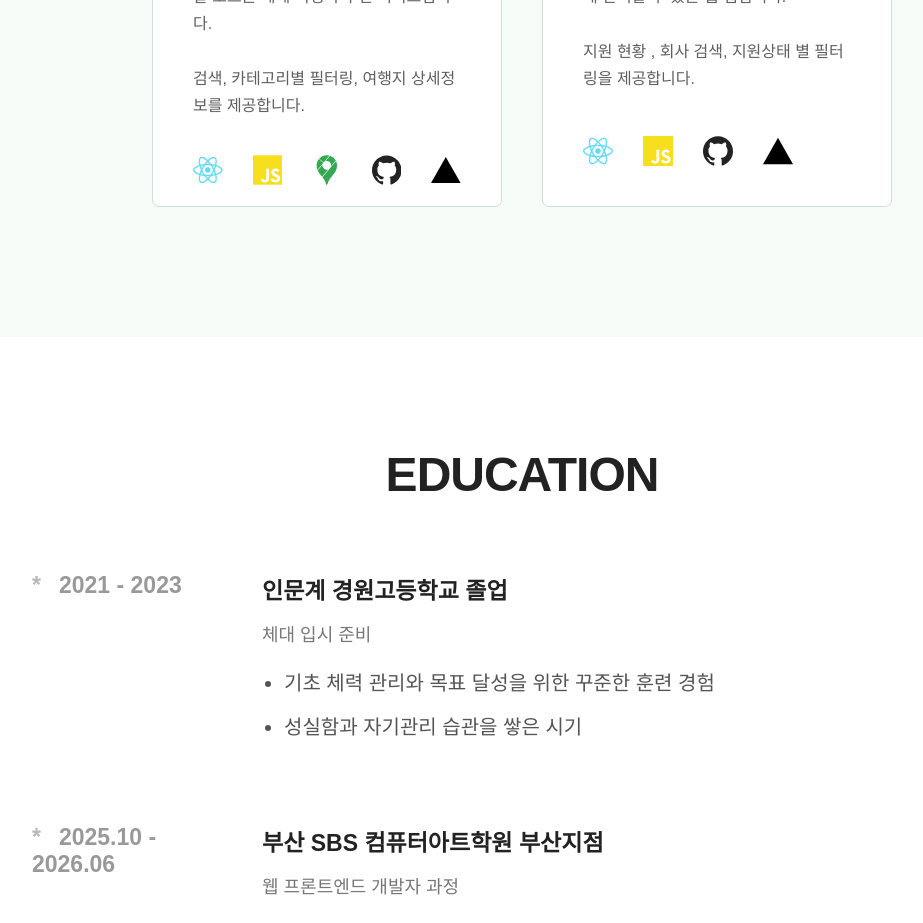
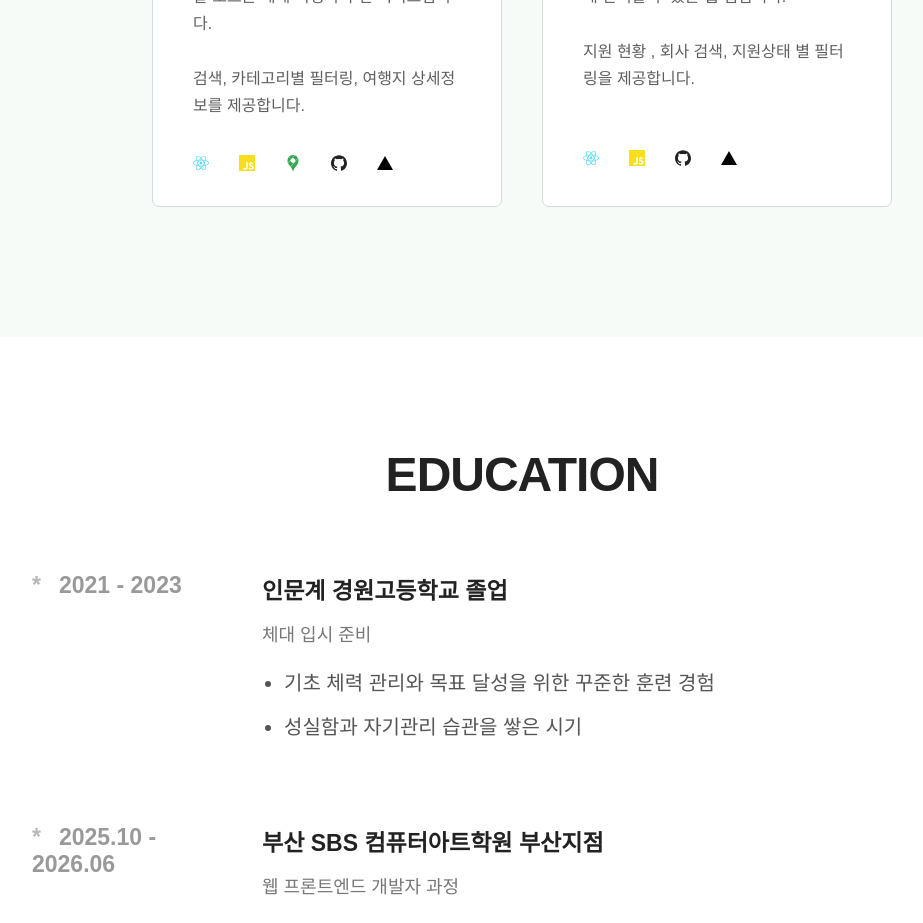
Before and after one commit to sangu-05/sangwoo-portfolio, a React (Vite) app: page / in a window 1280 px wide. Shown: the part 2080-3003 px from the top of the page, without its empty margins (118-1041 px from the left). Built offline with nearby package versions, Linux system fonts and the light colour scheme.

Commit message:
프로젝트 아이콘 수정

```diff
--- a/src/index.css
+++ b/src/index.css
@@ -508,8 +508,11 @@ a {
   padding-top: 20px;
 }
 
-.project-tech svg {
-  font-size: 30px;
+.project-tech img {
+  width: 30px;
+  height: 30px;
+  object-fit: contain;
+  flex-shrink: 0;
 }
 
 .react-icon {
```
